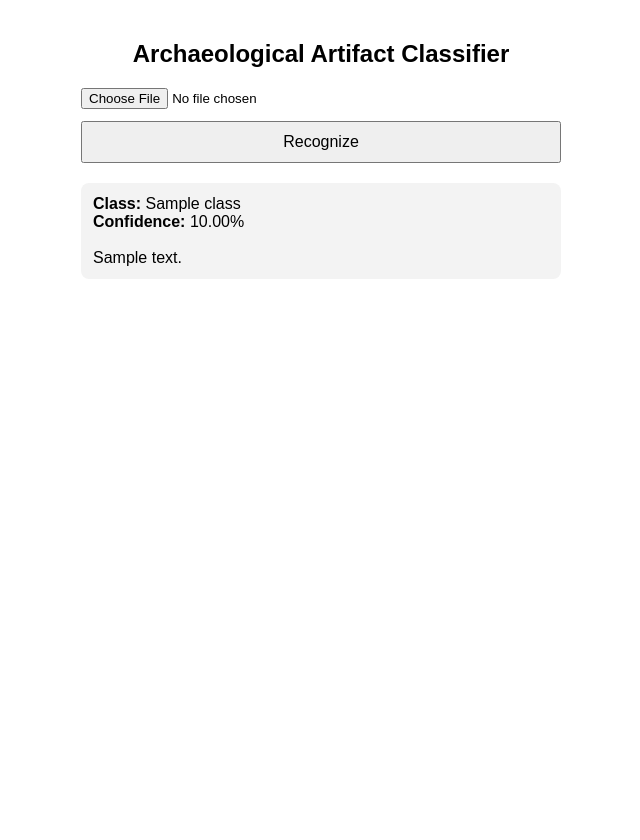
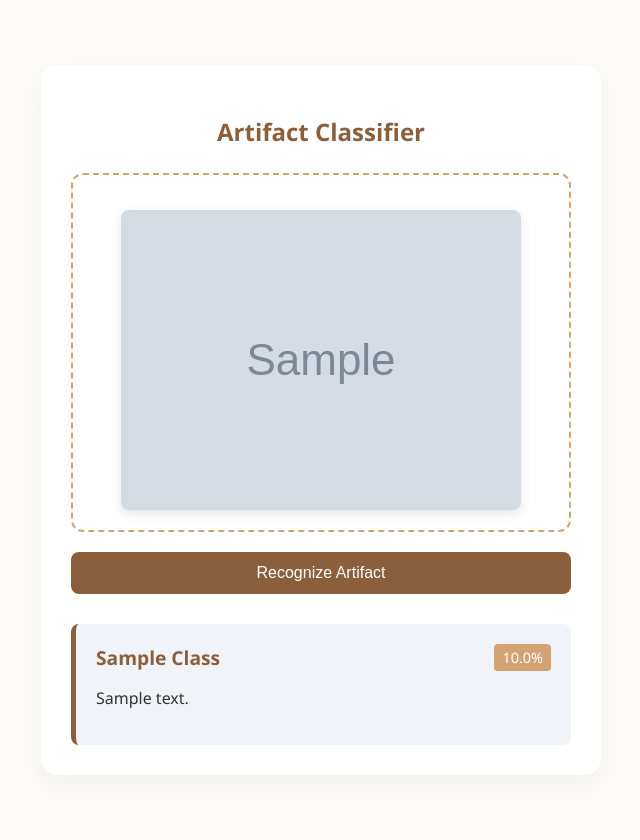
Before and after one commit to bilynskyiyaroshovych-boop/ITArcheologyAI, a FastAPI app: template templates/index.html in a window 1280 px wide. Shown: the whole page, without its empty margins (319-959 px from the left). Before the commit the page ends 266 px from the top, so only its background shows below. Run offline with FastAPI, Linux system fonts and the light colour scheme; the template is opened without the code that fills it: most values are stand-ins (such as "Sample title", 1, 10 or a date in 2020); grey boxes marked "Sample" are stand-in pictures; some libraries are stand-ins or nearby versions.

Commit message:
fixes in learning / new view

```diff
--- a/static/app.js
+++ b/static/app.js
@@ -0,0 +1,50 @@
+document.addEventListener('DOMContentLoaded', () => {
+
+    // --- Елементи DOM ---
+    const fileInput = document.getElementById('file-input');
+    const previewImg = document.getElementById('preview');
+    const uploadText = document.getElementById('upload-text');
+    const resultBox = document.getElementById('result-box');
+    const container = document.querySelector('.container');
+
+    // --- Логіка попереднього перегляду (Preview) ---
+    if (fileInput) {
+        fileInput.addEventListener('change', function(event) {
+            const file = event.target.files[0];
+            if (file) {
+                const reader = new FileReader();
+                reader.onload = function(e) {
+                    if(previewImg) {
+                        previewImg.src = e.target.result;
+                        previewImg.style.display = 'block'; // Явно показуємо
+
+                        if(uploadText) {
+                            uploadText.style.display = 'none'; // Ховаємо текст
+                        }
+                    }
+                }
+                reader.readAsDataURL(file);
+            }
+        });
+    }
+
+    // --- GSAP Анімація ---
+
+    // 1. Анімація появи контейнера при завантаженні
+    if (typeof gsap !== 'undefined') {
+        gsap.from(container, {
+            duration: 1,
+            y: -30,
+            opacity: 0,
+            ease: "power3.out"
+        });
+
+        // 2. Анімація результату (якщо він є на сторінці)
+        if (resultBox) {
+            gsap.fromTo(resultBox,
+                { y: 20, opacity: 0 },
+                { y: 0, opacity: 1, duration: 0.8, delay: 0.2, ease: "power2.out" }
+            );
+        }
+    }
+});
--- a/static/style.css
+++ b/static/style.css
@@ -0,0 +1,135 @@
+:root {
+    --primary: #8B5E3C; /* Археологічний коричневий */
+    --bg: #fdfbf7;
+    --surface: #ffffff;
+    --text: #333;
+    --accent: #D4A373;
+}
+
+body {
+    font-family: 'Segoe UI', Tahoma, Geneva, Verdana, sans-serif;
+    background-color: var(--bg);
+    color: var(--text);
+    margin: 0;
+    padding: 20px;
+    display: flex;
+    justify-content: center;
+    align-items: center;
+    min-height: 100vh;
+}
+
+.container {
+    width: 100%;
+    max-width: 500px;
+    background: var(--surface);
+    padding: 30px;
+    border-radius: 16px;
+    box-shadow: 0 10px 30px rgba(0,0,0,0.05);
+    transition: transform 0.3s ease;
+}
+
+h2 {
+    text-align: center;
+    color: var(--primary);
+    margin-bottom: 25px;
+    font-weight: 600;
+}
+
+/* Стилізація зони завантаження */
+.upload-box {
+    border: 2px dashed var(--accent);
+    border-radius: 12px;
+    padding: 20px;
+    text-align: center;
+    cursor: pointer;
+    position: relative;
+    transition: background 0.3s;
+    min-height: 150px;
+    display: flex;
+    flex-direction: column;
+    justify-content: center;
+    align-items: center;
+}
+
+.upload-box:hover {
+    background-color: #faf5f0;
+}
+
+.upload-box input[type="file"] {
+    position: absolute;
+    width: 100%;
+    height: 100%;
+    top: 0;
+    left: 0;
+    opacity: 0;
+    cursor: pointer;
+    z-index: 2;
+}
+
+.preview-img {
+    max-width: 100%;
+    max-height: 300px;
+    border-radius: 8px;
+    margin-top: 15px;
+    box-shadow: 0 4px 12px rgba(0,0,0,0.1);
+    display: none; /* Ховаємо, якщо немає src */
+    z-index: 1;
+}
+
+/* Якщо у картинки є атрибут src, показуємо її (потрібно для JS логіки) */
+.preview-img[src]:not([src=""]) {
+    display: block;
+}
+
+.btn-submit {
+    background-color: var(--primary);
+    color: white;
+    border: none;
+    padding: 12px;
+    width: 100%;
+    border-radius: 8px;
+    font-size: 16px;
+    margin-top: 20px;
+    cursor: pointer;
+    transition: background 0.3s;
+}
+
+.btn-submit:hover {
+    background-color: #6d482e;
+}
+
+/* Результат */
+.result-card {
+    margin-top: 30px;
+    padding: 20px;
+    background: #f0f4f8;
+    border-left: 5px solid var(--primary);
+    border-radius: 8px;
+    opacity: 0; /* Для анімації GSAP */
+}
+
+.result-header {
+    display: flex;
+    justify-content: space-between;
+    align-items: center;
+    margin-bottom: 10px;
+}
+
+.class-name {
+    font-size: 1.2em;
+    font-weight: bold;
+    color: var(--primary);
+    text-transform: capitalize;
+}
+
+.confidence {
+    background: var(--accent);
+    color: white;
+    padding: 4px 8px;
+    border-radius: 4px;
+    font-size: 0.9em;
+}
+
+.hidden {
+    display: none !important;
+}
--- a/templates/index.html
+++ b/templates/index.html
@@ -4,49 +4,42 @@
     <meta charset="UTF-8">
     <meta name="viewport" content="width=device-width, initial-scale=1.0">
     <title>Artifact Classifier</title>
-    <style>
-        body {
-            font-family: Arial, sans-serif;
-            padding: 20px;
-            max-width: 480px;
-            margin: auto;
-        }
-        h2 {
-            text-align: center;
-        }
-        form {
-            display: flex;
-            flex-direction: column;
-            gap: 12px;
-        }
-        button {
-            padding: 10px;
-            font-size: 16px;
-        }
-        .result {
-            margin-top: 20px;
-            padding: 12px;
-            border-radius: 8px;
-            background: #f3f3f3;
-        }
-    </style>
+
+    <link rel="stylesheet" href="/static/style.css">
+
+    <script src="https://cdnjs.cloudflare.com/ajax/libs/gsap/3.12.2/gsap.min.js"></script>
+    <script src="/static/app.js" defer></script>
 </head>
 <body>
 
-<h2>Archaeological Artifact Classifier</h2>
+<div class="container">
+    <h2>Artifact Classifier</h2>
 
-<form method="post" enctype="multipart/form-data">
-    <input type="file" name="file" accept="image/*" required>
-    <button type="submit">Recognize</button>
-</form>
+    <form method="post" enctype="multipart/form-data">
+        <div class="upload-box" id="drop-area">
+            <p id="upload-text" class="{{ 'hidden' if image_data else '' }}">
+                Click or Drag image here
+            </p>
 
-{% if result %}
-<div class="result">
-    <strong>Class:</strong> {{ result.class }}<br>
-    <strong>Confidence:</strong> {{ "%.2f"|format(result.confidence * 100) }}%<br><br>
-    {{ result.text }}
+            <input type="file" name="file" accept="image/*" required id="file-input">
+
+            <img id="preview" class="preview-img"
+                 src="{{ image_data if image_data else '' }}">
+        </div>
+
+        <button type="submit" class="btn-submit">Recognize Artifact</button>
+    </form>
+
+    {% if result %}
+    <div class="result-card" id="result-box">
+        <div class="result-header">
+            <span class="class-name">{{ result.class }}</span>
+            <span class="confidence">{{ "%.1f"|format(result.confidence * 100) }}%</span>
+        </div>
+        <p>{{ result.text }}</p>
+    </div>
+    {% endif %}
 </div>
-{% endif %}
 
 </body>
 </html>
```
Also changed, not shown: api.py (+16 -6 lines), core/train_model.py (+28 -9 lines), models/classes.json (+7 -1 lines), requirements-ml.txt (+7 -0 lines).
